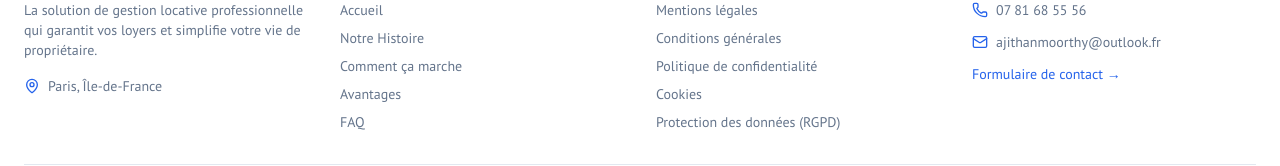
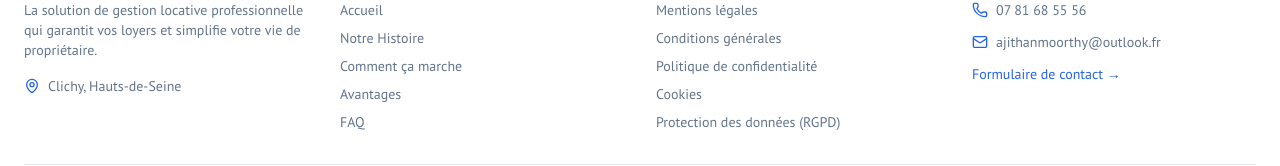
Before and after one commit to Trusthome-io/website, a Next.js app: page / in a window 1280 px wide. Shown: the part 6680-6846 px from the top of the page. Built offline with nearby package versions, Linux system fonts and the light colour scheme.

Commit message:
fix: update TrustHome location from Paris to Clichy in footer
Co-authored-by: Copilot <223556219+Copilot@users.noreply.github.com>

```diff
--- a/src/components/layout/footer.tsx
+++ b/src/components/layout/footer.tsx
@@ -18,7 +18,7 @@ export function Footer() {
             <div className="flex flex-col gap-2 text-sm text-muted-foreground">
               <div className="flex items-center gap-2">
                 <MapPin className="h-4 w-4 text-primary" />
-                <span>Paris, Île-de-France</span>
+                <span>Clichy, Hauts-de-Seine</span>
               </div>
             </div>
           </div>
```
